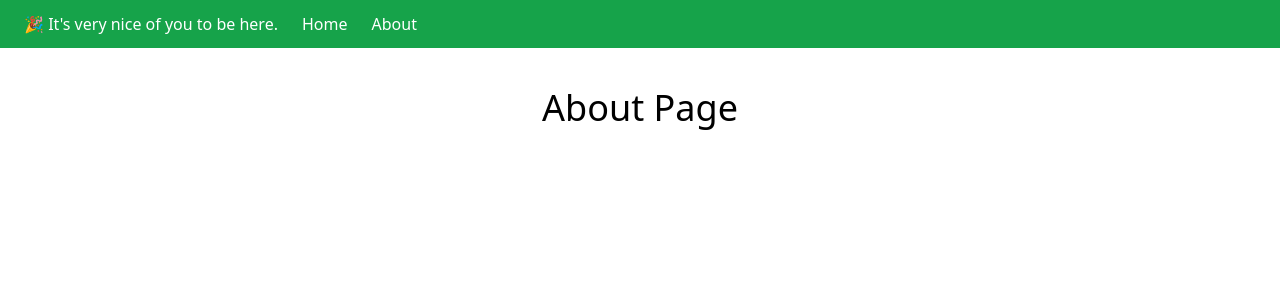
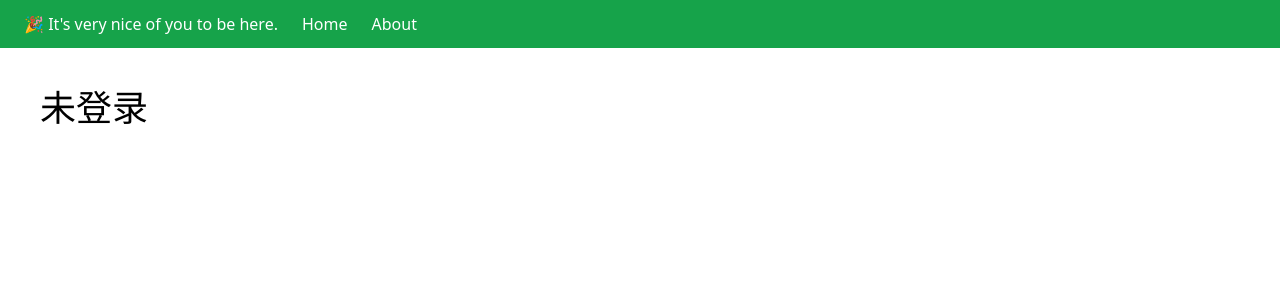
Before and after one commit to Lemonteeea/vite-starter, a Vue app: page /#/about in a window 1280 px wide. Shown: the top 300 px of the page. Built offline with nearby package versions, Linux system fonts and the light colour scheme.

Commit message:
feat: pinia示例

```diff
--- a/src/App.vue
+++ b/src/App.vue
@@ -4,5 +4,7 @@ import NavBar from "@/components/NavBar.vue";
 
 <template>
   <NavBar></NavBar>
-  <router-view class="flex justify-center text-4xl p-10"></router-view>
+  <div class="flex flex-col justify-center text-4xl p-10">
+    <RouterView></RouterView>
+  </div>
 </template>
--- a/src/main.ts
+++ b/src/main.ts
@@ -1,9 +1,12 @@
 import { createApp } from "vue";
 import App from "./App.vue";
 import router from "@/router";
+import { createPinia } from "pinia";
 import "./index.css";
 
 const vue = createApp(App);
+const pinia = createPinia();
 
 vue.use(router);
+vue.use(pinia);
 vue.mount("#app");
--- /dev/null
+++ b/src/stores/user.ts
@@ -0,0 +1,20 @@
+import { defineStore } from "pinia";
+
+interface State {
+  user: UserInfo | null;
+}
+
+export const useUserStore = defineStore("user", {
+  state: (): State => ({
+    user: null,
+  }),
+});
+
+interface UserInfo {
+  id: number;
+  username: string;
+  countryCode: number;
+  tel: number;
+  email: string;
+  // ...
+}
--- a/src/views/AboutPage.vue
+++ b/src/views/AboutPage.vue
@@ -1,3 +1,9 @@
 <template>
-  <h1>About Page</h1>
+  <h1>{{ userStore.user?.username || "未登录" }}</h1>
 </template>
+
+<script setup lang="ts">
+import { useUserStore } from "@/stores/user";
+
+const userStore = useUserStore();
+</script>
--- a/tsconfig.eslint.json
+++ b/tsconfig.eslint.json
@@ -5,6 +5,8 @@
     "src/**/*.d.ts",
     "src/**/*.tsx",
     "src/**/*.vue",
-    ".eslintrc.cjs"
+    ".eslintrc.cjs",
+    "*.ts",
+    "*.cjs"
   ]
 }
```
Also changed, not shown: tsconfig.json (+7 -1 lines), vite-env.d.ts (renamed from src/vite-env.d.ts), 1 other file (tests, documents, lock files or other folders).
